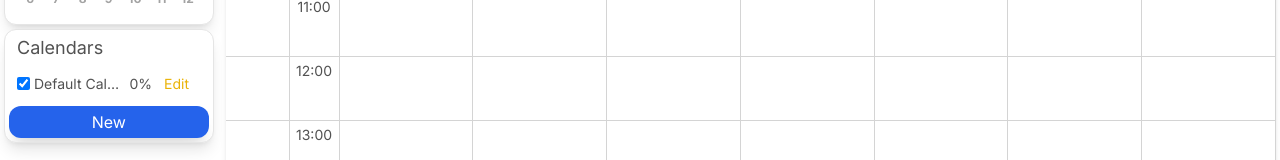
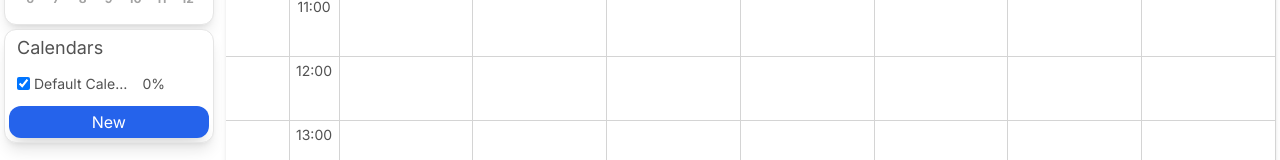
Before and after one commit to lucasduartesobreira/CalendarForge, a Next.js app: page / in a window 1280 px wide. Both pictures are taken after a click on the label "Normal". Shown: the part 265-425 px from the top of the page. Built offline with nearby package versions, Linux system fonts and the light colour scheme.

Commit message:
fix: replicate edit button to editor mode

```diff
--- a/components/sidebar/sideBar.tsx
+++ b/components/sidebar/sideBar.tsx
@@ -344,7 +344,7 @@ const CalendarListItemEditor = ({
   distribution: number;
 }) => {
   return (
-    <li className="flex items-center w-full relative max-w-[11rem]">
+    <li className="flex items-center w-full relative max-w-[11rem] group">
       <input
         type="checkbox"
         onChange={(event) => {
@@ -363,8 +363,8 @@ const CalendarListItemEditor = ({
         onClick={() => {
           setSelectedCalendar(O.Some(calendar));
         }}
-        className="p-1 flex-none ml-1"
-        value="Edit"
+        className="ml-auto p-1 flex-none invisible group-hover:visible group-select:visible"
+        value={<SquarePen size={16} strokeWidth={3} />}
         sizeType="ml"
       />
     </li>
```
